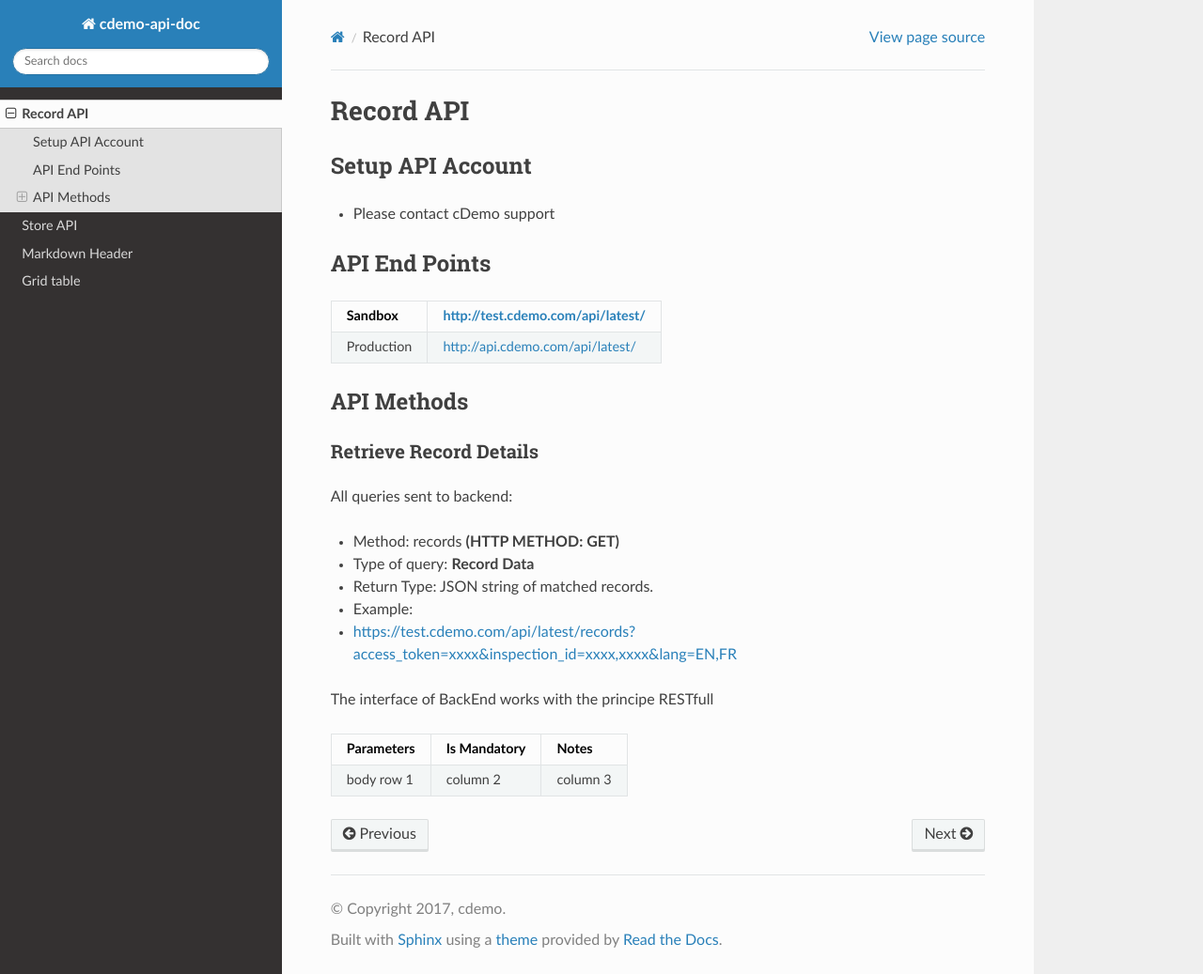
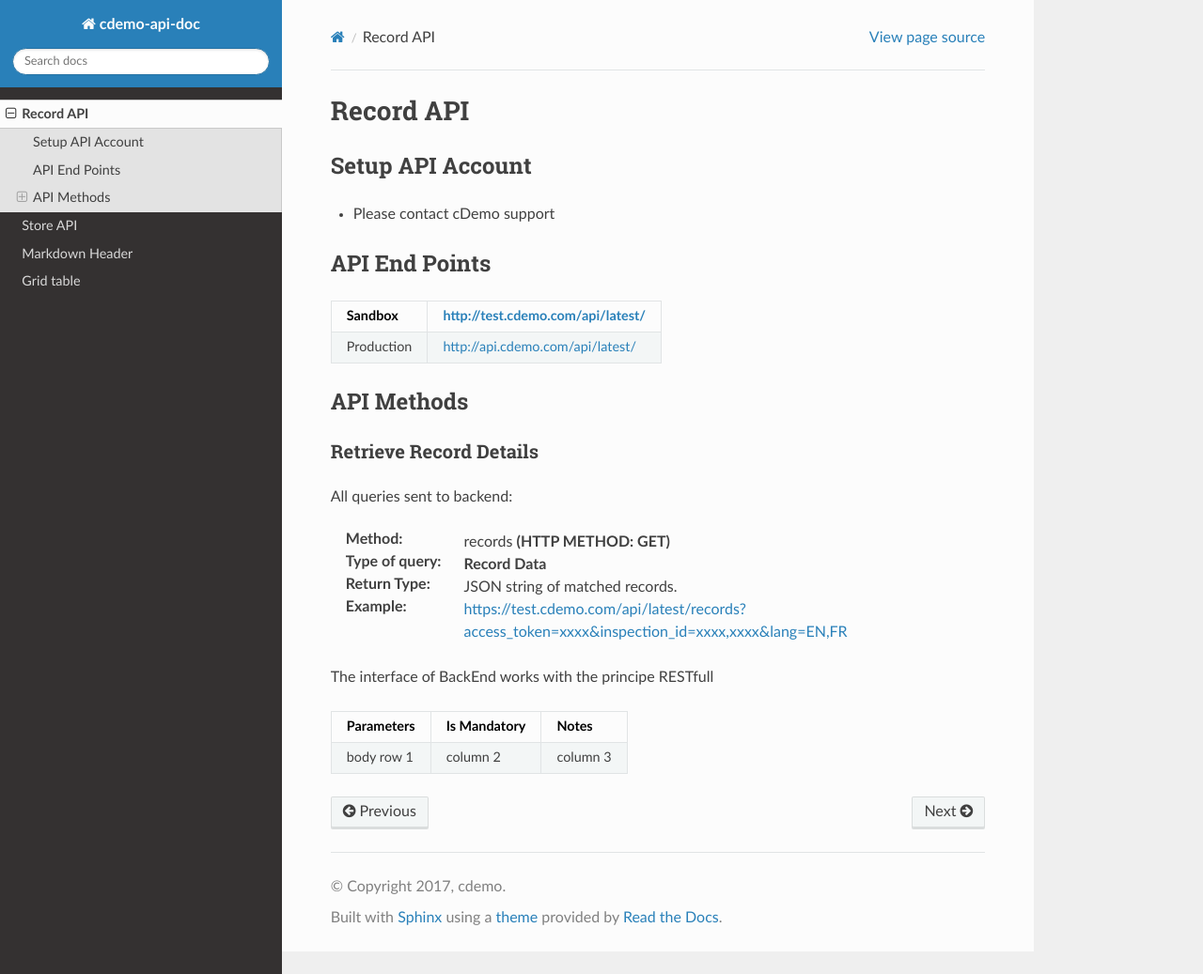
Before and after one commit to cdemomobilesolutions/apidoc, a Sphinx documentation site: the page built from source/record_api.rst, in a window 1280 px wide and 1037 px high. Shown: the whole window at 94% size. Built offline with Sphinx 7.4.7 and the Read the Docs theme 2.0.0, drawn with Linux system fonts in a browser that asks for light colours.

```diff
--- a/source/record_api.rst
+++ b/source/record_api.rst
@@ -22,11 +22,14 @@ Retrieve Record Details
 
 All queries sent to backend:
 
-- Method: records **(HTTP METHOD: GET)**
-- Type of query: **Record Data**
-- Return Type: JSON string of matched records.
-- Example:
--  https://test.cdemo.com/api/latest/records?access_token=xxxx&inspection_id=xxxx,xxxx&lang=EN,FR
+:Method:
+    records **(HTTP METHOD: GET)**
+:Type of query:
+    **Record Data**
+:Return Type:
+    JSON string of matched records.
+:Example:
+    https://test.cdemo.com/api/latest/records?access_token=xxxx&inspection_id=xxxx,xxxx&lang=EN,FR
 
 The interface of BackEnd works with the principe RESTfull
 
```
